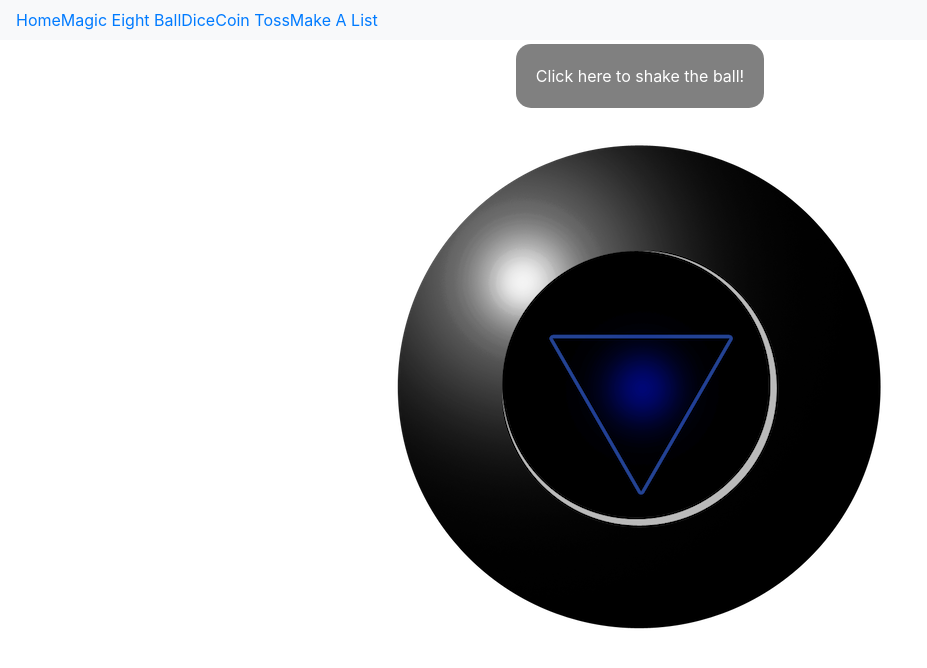
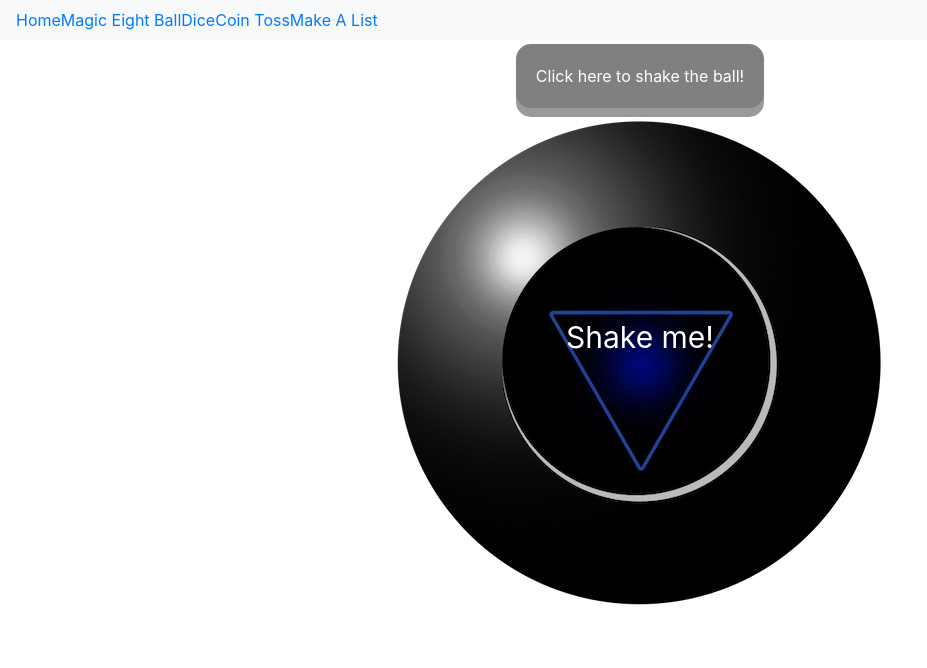
Before and after one commit to KevMcEwan/Decision_Maker, a React (Create React App) app: page /magic-eight-ball in a window 1280 px wide. Shown: the top 668 px of the page, without its empty margins (0-927 px from the left). Built offline with nearby package versions, Linux system fonts and the light colour scheme.

Commit message:
image fixing

```diff
--- a/src/components/MagicEightBall.css
+++ b/src/components/MagicEightBall.css
@@ -1,32 +1,48 @@
-
-
-.eight-ball-holder{
-    text-align: center;
+.eight-ball-holder {
+    display: inline-block;
+    position: relative;
+    /* text-align: center; */
     color: white;
 }
 
-/* .eight-ball-text{
+.eight-ball-text {
     position: absolute;
-    top: 50%;
+    top: 45%;
     left: 50%;
     transform: translate(-50%, -50%);
-} */
+    /* text-align: center; */
+}
 
-button{
-        background-color: grey;
-        border: none;
-        color: white;
-        padding: 20px;
-        text-align: center;
-        text-decoration: none;
-        display: inline-block;
-        font-size: 16px;
-        margin: 4px 2px;
-        border-radius: 15px;
+.button-and-img {
+    position: relative;
+    text-align: center;
+    color: black;
+    font-size: 30px;
+}
+
+button {
+    display: inline-block;
+    padding: 15px 25px;
+    font-size: 24px;
+    cursor: pointer;
+    text-align: center;
+    text-decoration: none;
+    outline: none;
+    color: #fff;
+    background-color: #4CAF50;
+    border: none;
+    border-radius: 15px;
+    box-shadow: 0 9px #999;
 }
 
 button:hover {
-    background: #4CAF50;
+    background-color: #3e8e41
+}
+
+button:active {
+    background-color: #3e8e41;
+    box-shadow: 0 5px #666;
+    transform: translateY(4px);
 }
 
 img {
--- a/src/components/MagicEightBall.js
+++ b/src/components/MagicEightBall.js
@@ -40,14 +40,14 @@ class MagicEightBall extends Component {
 
     render() {
         return (
-            <div className="eight-ball-holder">
-                <button className="shake-ball" onClick={this.shakeBall}>Click here to shake the ball!</button>
-                <div >
+            <div className="button-and-img">
+                <div>
+                    <button className="shake-ball" onClick={this.shakeBall}>Click here to shake the ball!</button>
+                </div>
+                <div className="eight-ball-holder">
+                    <img src={Magic_eight_ball} className="img-fluid" alt="magic eight ball" ></img>
                     <div className="eight-ball-text">
                         {this.state.currentMessage}
-                    </div>
-                    <div >
-                        <img src={Magic_eight_ball} className="img-fluid" alt="magic eight ball"></img>
                     </div>
                 </div>
             </div>
--- a/src/components/MakeAList.js
+++ b/src/components/MakeAList.js
@@ -7,7 +7,7 @@ class MakeAList extends Component {
         super(props);
         this.state = {
             choicesArray: [],
-            currentChoice: null
+            currentChoice: "Your choice will display here"
         }
         this.choicesSelector = this.choiceSelector.bind(this);
         this.createChoicesArray = this.createChoicesArray.bind(this);
@@ -46,6 +46,7 @@ class MakeAList extends Component {
                     <input type="text" id="choice4" name="choice4" className="form-control" placeholder="Choice 4" />
                     <input type="text" id="choice5" name="choice5" className="form-control" placeholder="Choice 5" />
                     <input type="text" id="choice6" name="choice6" className="form-control" placeholder="Choice 6" />
+                    <br></br>
                     <input type="submit" className="submit-button" value="Click here to decide!" />
                 </form>
                 <div>
--- a/src/components/NavBar.css
+++ b/src/components/NavBar.css
@@ -18,3 +18,8 @@ body {
   font-size: 20px;
   font-family: Arial, Helvetica, sans-serif;
 }
+
+.flex-bar{
+  display: flex;
+  justify-content: space-between;
+}
--- a/src/components/NavBar.js
+++ b/src/components/NavBar.js
@@ -1,8 +1,9 @@
 import React, { Component } from 'react';
 import { Link } from 'react-router-dom';
 import './NavBar.css';
+import 'jquery';
+import 'popper.js/dist/popper.js';
 import 'bootstrap';
-import 'popper.js/dist/popper.js';
 import 'bootstrap/dist/css/bootstrap.min.css';
 
 class NavBar extends Component {
@@ -16,6 +17,7 @@ class NavBar extends Component {
                 </button>
 
                 <div className="collapse navbar-collapse" id="navbarSupportedContent">
+                    <div className="flex-bar">
                         <ul className="navbar-nav mr-auto">
                             <li className="nav-item">
                                 <Link to="/magic-eight-ball" style={{ textDecoration: 'none' }}>Magic Eight Ball</Link>
@@ -31,6 +33,7 @@ class NavBar extends Component {
                             </li>
                         </ul>
                     </div>
+                </div>
             </nav>
         )
     }
```
Also changed, not shown: src/components/Dice.css (+4 -6 lines). Lines whose indentation alone changed are shown as unchanged.
